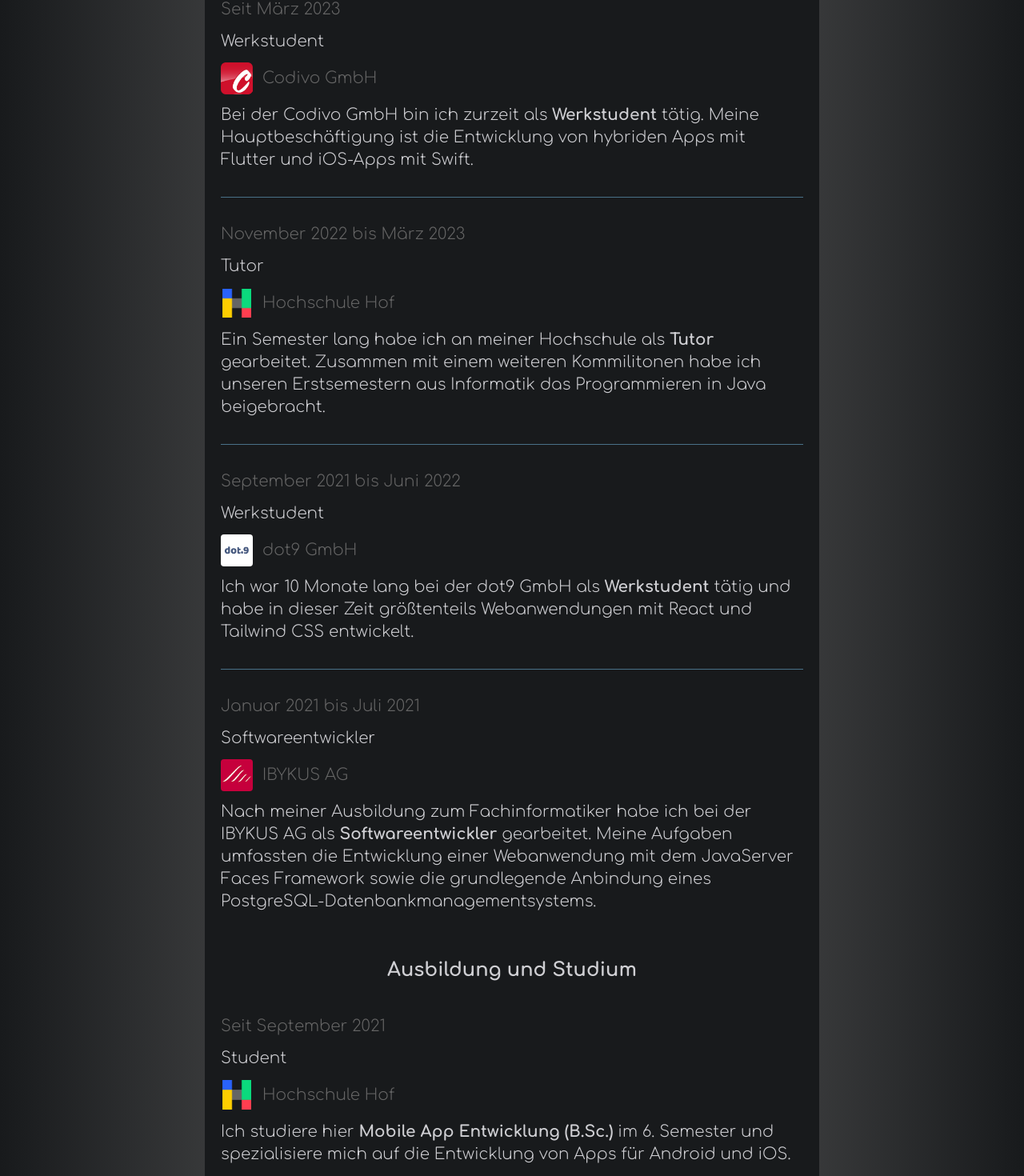
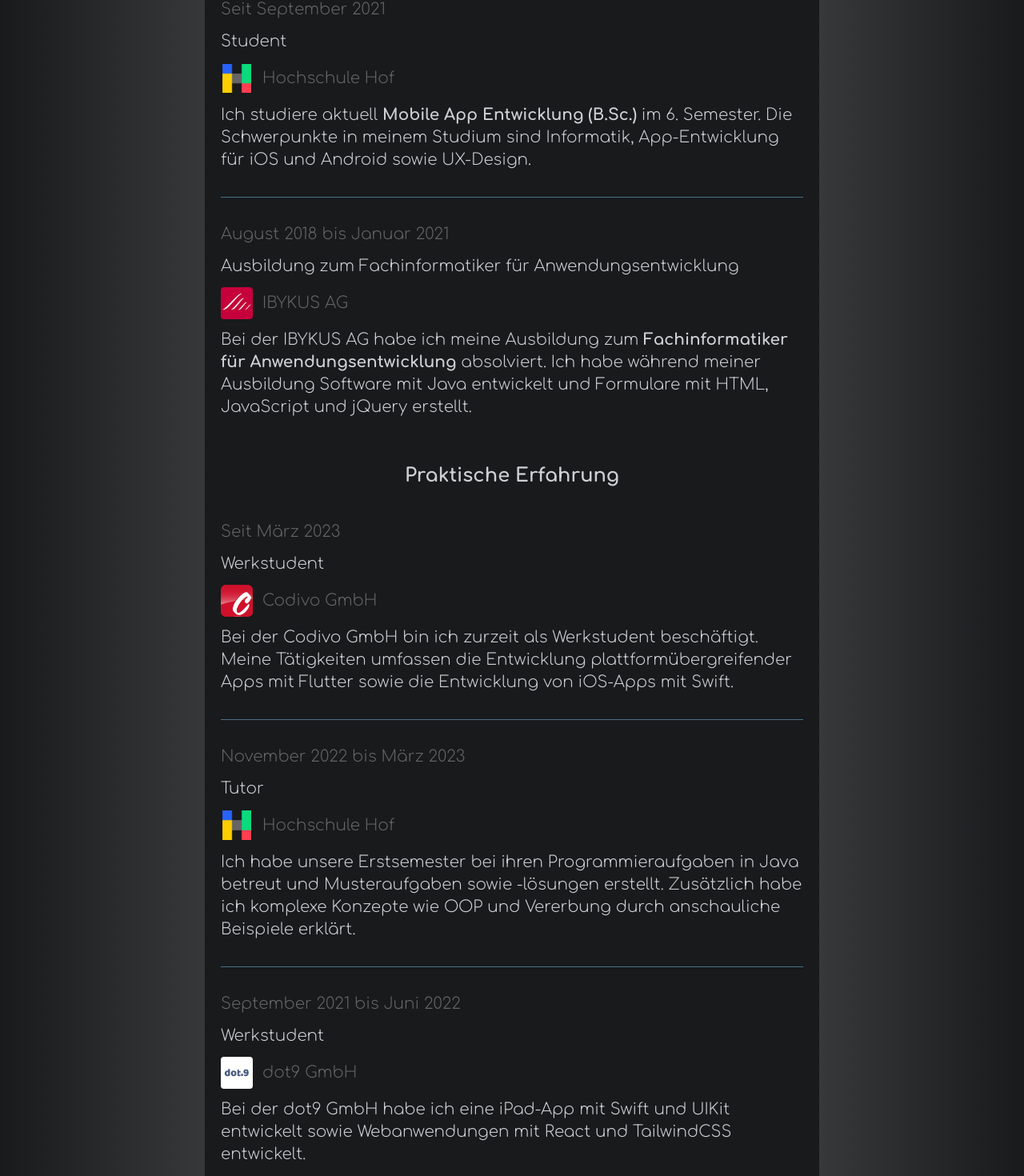
Before and after one commit to tim-w97/MyProfilePage, a React (Create React App) app: page /lebenslauf in a window 1280 px wide. Shown: the part 490-1960 px from the top of the page at 80% size. Built offline with nearby package versions, Linux system fonts and the light colour scheme.

Commit message:
changed text in cv

```diff
--- a/src/pages/CVPage.js
+++ b/src/pages/CVPage.js
@@ -19,84 +19,6 @@
       <PageTemplate>
           <Profile className="pt-20 mx-5"/>
 
-          <p className="text-2xl font-bold mt-14 mb-10 text-center mx-3">Praktische Erfahrung</p>
-
-          <CVEntry
-              time="Seit März 2023"
-              position="Werkstudent"
-              location="Codivo GmbH"
-              logo={
-                  <img src={codivoLogo} alt='Codivo Logo'/>
-              }
-              link='https://www.codivo.de/'
-              description={
-                  <p>
-                      Bei der Codivo GmbH bin ich zurzeit als{" "}
-                      <span className="font-bold">Werkstudent</span> tätig.{" "}
-                      Meine Hauptbeschäftigung ist die Entwicklung von hybriden Apps mit Flutter und iOS-Apps mit Swift.
-                  </p>
-              }
-          />
-
-          <Divider/>
-
-          <CVEntry
-              time="November 2022 bis März 2023"
-              position="Tutor"
-              location="Hochschule Hof"
-              logo={
-                  <img className='p-[0.1rem]' src={universityLogo} alt='Hochschule Hof Logo'/>
-              }
-              link='https://www.hof-university.de/'
-              description={
-                  <p>
-                      Ein Semester lang habe ich an meiner Hochschule als{" "}
-                      <span className="font-bold">Tutor</span> gearbeitet. Zusammen mit einem weiteren Kommilitonen habe
-                      ich
-                      unseren Erstsemestern aus Informatik das Programmieren in Java beigebracht.
-                  </p>
-              }
-          />
-
-          <Divider/>
-
-          <CVEntry
-              time="September 2021 bis Juni 2022"
-              position="Werkstudent"
-              location="dot9 GmbH"
-              logo={
-                  <img className='rounded' src={dot9Logo} alt='dot9 Logo'/>
-              }
-              link='https://dot9.co/'
-              description={
-                  <p>
-                      Ich war 10 Monate lang bei der dot9 GmbH als{" "}
-                      <span className="font-bold">Werkstudent</span> tätig und habe
-                      in dieser Zeit größtenteils Webanwendungen mit React und Tailwind CSS entwickelt.
-                  </p>
-              }
-          />
-
-          <Divider/>
-
-          <CVEntry
-              time="Januar 2021 bis Juli 2021"
-              position="Softwareentwickler"
-              location="IBYKUS AG"
-              logo={
-                  <img className='rounded' src={ibykusLogo} alt='IBYKUS Logo'/>
-              }
-              link='https://www.ibykus.de/'
-              description={
-                  <p>
-                      Nach meiner Ausbildung zum Fachinformatiker habe ich bei der IBYKUS AG als{' '}
-                      <span className="font-bold">Softwareentwickler</span> gearbeitet. Meine Aufgaben umfassten
-                      die Entwicklung einer Webanwendung mit dem JavaServer Faces Framework sowie die grundlegende
-                      Anbindung eines PostgreSQL-Datenbank&shy;managementsystems.
-                  </p>
-              }
-          />
-
           <p className="text-2xl font-bold mt-14 mb-10 text-center mx-3">Ausbildung und Studium</p>
 
           <CVEntry
@@ -109,14 +31,14 @@
               link='https://www.hof-university.de/'
               description={
                   <p>
-                      Ich studiere hier{' '}
+                      Ich studiere aktuell{' '}
                       <span className="font-bold">
                     <span className='whitespace-nowrap'>Mobile App Entwicklung</span>
                           {' '}
                           <span>(B.Sc.)</span>
                 </span> im
-                      6. Semester und spezialisiere mich auf die Entwicklung von
-                      Apps für Android und iOS.
+                      6. Semester. Die Schwerpunkte in meinem Studium sind Informatik,
+                      App-Entwicklung für iOS und Android sowie UX-Design.
                   </p>
               }
           />
@@ -137,7 +59,83 @@
                       <span className="font-bold">
                 Fachinformatiker für Anwendungs&shy;entwicklung
               </span>{" "}
-                      absolviert. Ich konnte die Ausbildung aufgrund sehr guter Leistungen um 6 Monate verkürzen.
+                      absolviert. Ich habe während meiner Ausbildung Software mit Java entwickelt und Formulare
+                      mit HTML, JavaScript und jQuery erstellt.
+                  </p>
+              }
+          />
+
+          <p className="text-2xl font-bold mt-14 mb-10 text-center mx-3">Praktische Erfahrung</p>
+
+          <CVEntry
+              time="Seit März 2023"
+              position="Werkstudent"
+              location="Codivo GmbH"
+              logo={
+                  <img src={codivoLogo} alt='Codivo Logo'/>
+              }
+              link='https://www.codivo.de/'
+              description={
+                  <p>
+                      Bei der Codivo GmbH bin ich zurzeit als Werkstudent beschäftigt.
+                      Meine Tätigkeiten umfassen die Entwicklung plattformübergreifender Apps mit Flutter sowie die
+                      Entwicklung von iOS-Apps mit Swift.
+                  </p>
+              }
+          />
+
+          <Divider/>
+
+          <CVEntry
+              time="November 2022 bis März 2023"
+              position="Tutor"
+              location="Hochschule Hof"
+              logo={
+                  <img className='p-[0.1rem]' src={universityLogo} alt='Hochschule Hof Logo'/>
+              }
+              link='https://www.hof-university.de/'
+              description={
+                  <p>
+                      Ich habe unsere Erstsemester bei ihren Programmieraufgaben in Java betreut und
+                      Musteraufgaben sowie -lösungen erstellt. Zusätzlich habe ich komplexe Konzepte wie
+                      OOP und Vererbung durch anschauliche Beispiele erklärt.
+                  </p>
+              }
+          />
+
+          <Divider/>
+
+          <CVEntry
+              time="September 2021 bis Juni 2022"
+              position="Werkstudent"
+              location="dot9 GmbH"
+              logo={
+                  <img className='rounded' src={dot9Logo} alt='dot9 Logo'/>
+              }
+              link='https://dot9.co/'
+              description={
+                  <p>
+                      Bei der dot9 GmbH habe ich eine iPad-App mit Swift und UIKit entwickelt sowie Webanwendungen
+                      mit React und TailwindCSS entwickelt.
+                  </p>
+              }
+          />
+
+          <Divider/>
+
+          <CVEntry
+              time="Januar 2021 bis Juli 2021"
+              position="Softwareentwickler"
+              location="IBYKUS AG"
+              logo={
+                  <img className='rounded' src={ibykusLogo} alt='IBYKUS Logo'/>
+              }
+              link='https://www.ibykus.de/'
+              description={
+                  <p>
+                      Zwischen Ausbildung und Studium habe ich bei der IBYKUS AG als Softwareentwickler gearbeitet.
+                      Ich habe Software mit Java entwickelt, SQL-Skripte geschrieben und ein
+                      Datenmigrationstool mit dem Spring Framework entwickelt.
                   </p>
               }
           />
```
